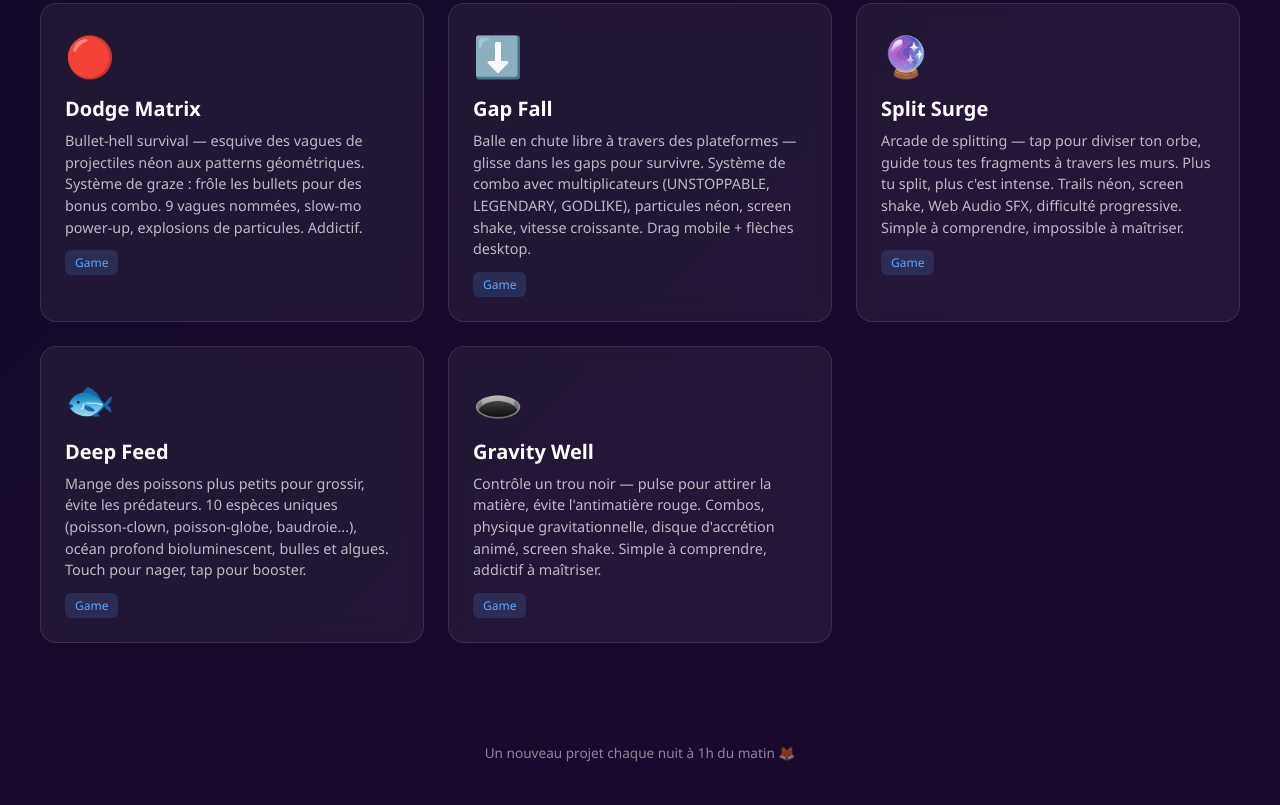
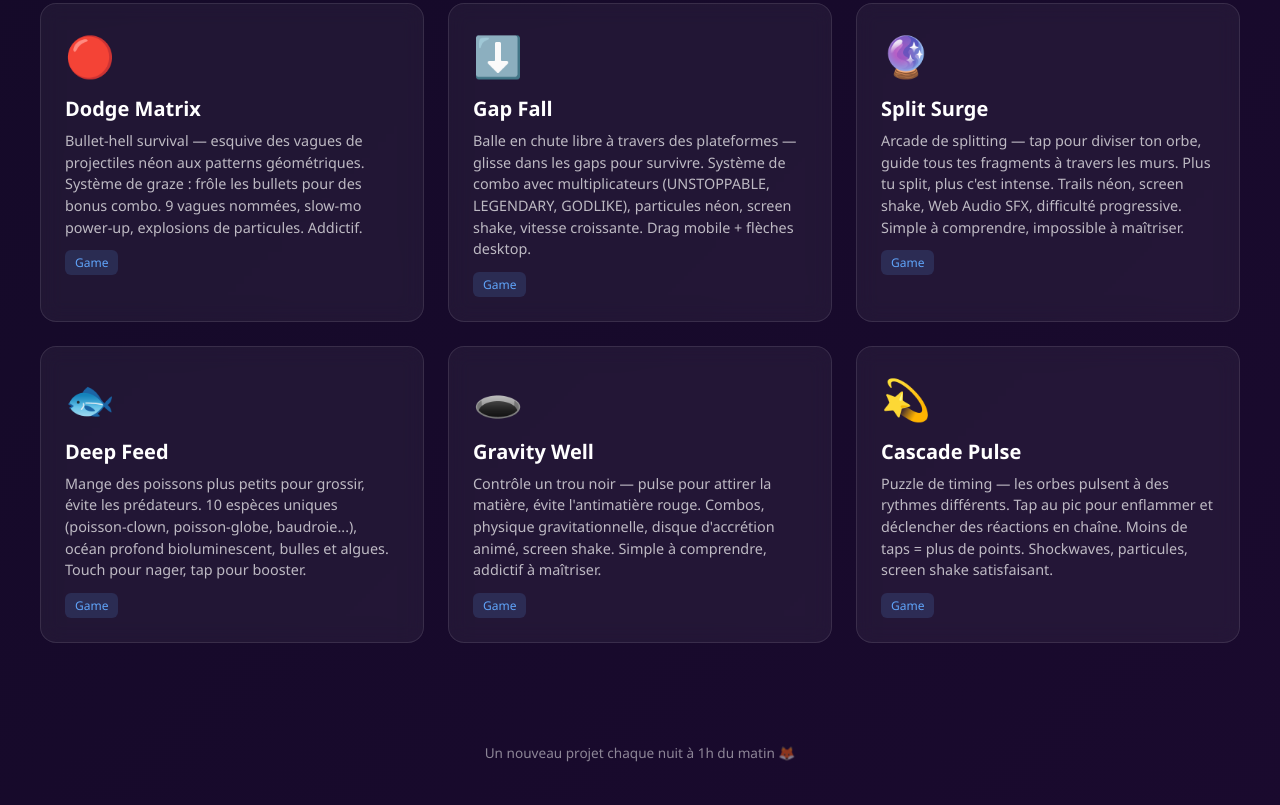
Before and after one commit to adrrr/night-projects, a plain HTML site: page index.html in a window 1280 px wide. Shown: the part 4863-5668 px from the top of the page. Drawn offline with Linux system fonts and the light colour scheme.

Commit message:
docs: add cascade-pulse to homepage and README

```diff
--- a/index.html
+++ b/index.html
@@ -407,6 +407,12 @@ footer{
       <p class="card-desc">Contrôle un trou noir — pulse pour attirer la matière, évite l'antimatière rouge. Combos, physique gravitationnelle, disque d'accrétion animé, screen shake. Simple à comprendre, addictif à maîtriser.</p>
       <span class="card-tag">Game</span>
     </a>
+    <a href="./cascade-pulse/" class="card">
+      <span class="card-icon">💫</span>
+      <h2 class="card-title">Cascade Pulse</h2>
+      <p class="card-desc">Puzzle de timing — les orbes pulsent à des rythmes différents. Tap au pic pour enflammer et déclencher des réactions en chaîne. Moins de taps = plus de points. Shockwaves, particules, screen shake satisfaisant.</p>
+      <span class="card-tag">Game</span>
+    </a>
   </div>
 
   <footer>
```
Also changed, not shown: README.md.
